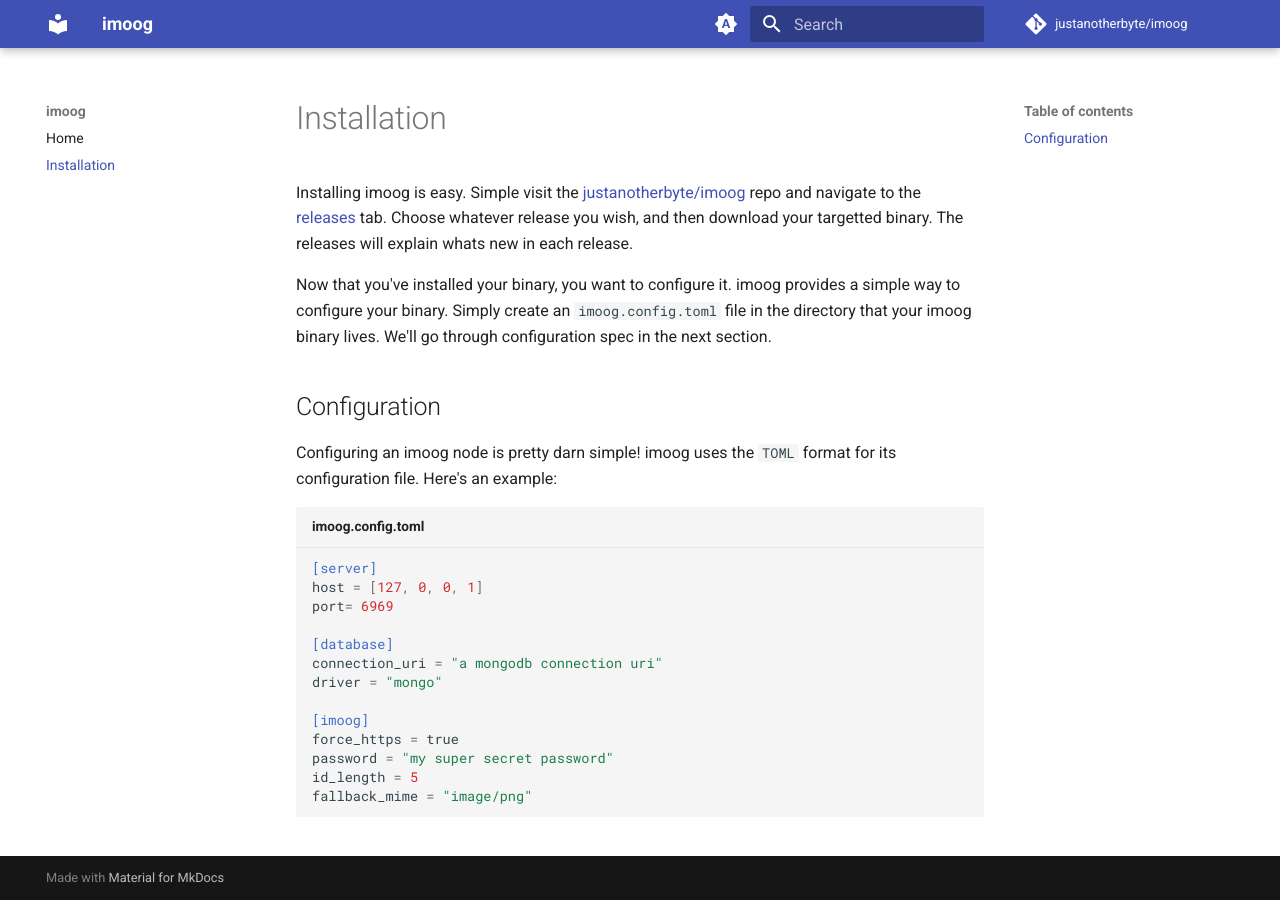
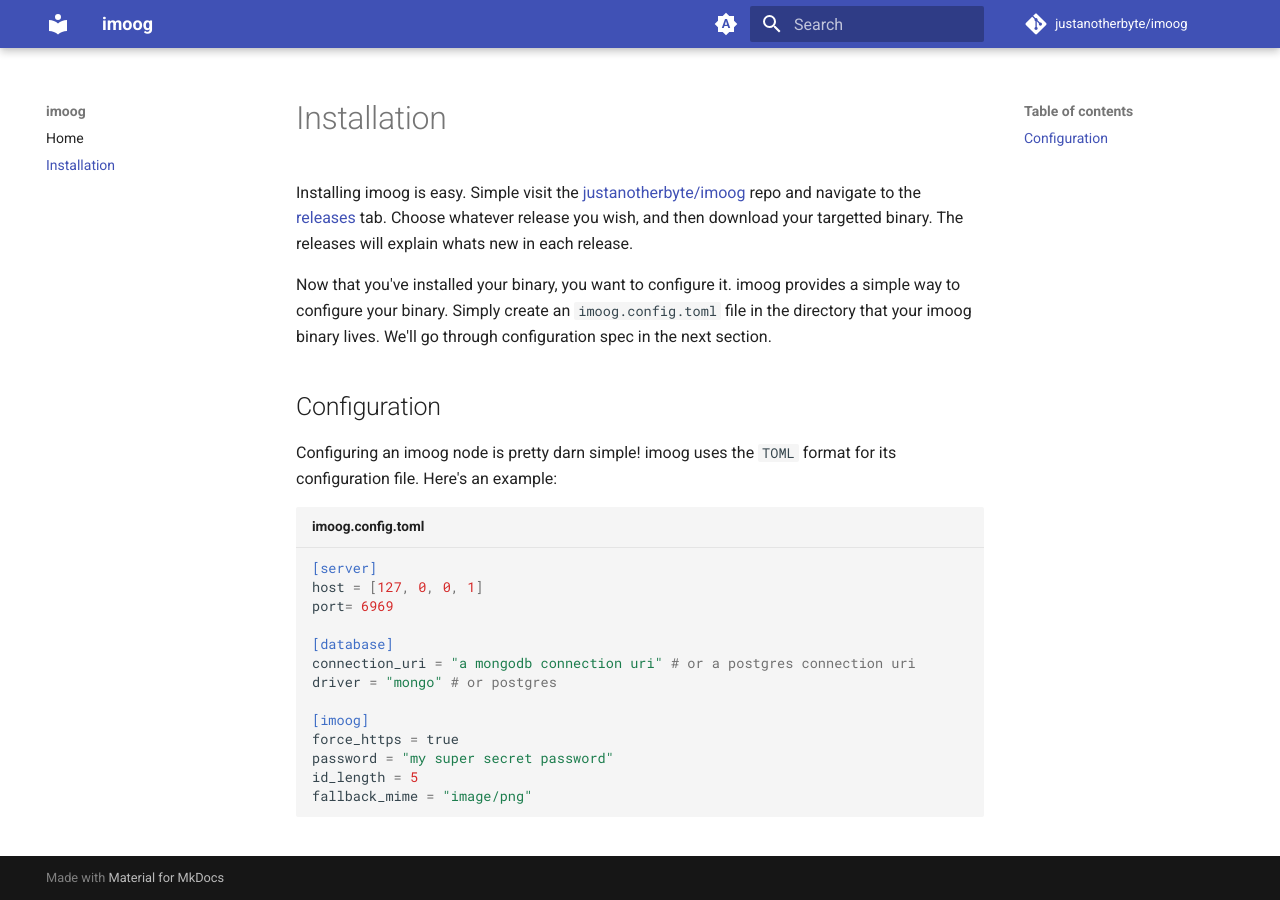
Before and after one commit to justanotherbyte/imoog, an MkDocs documentation site: the page built from docs/installation.md, in a window 1280 px wide. Built offline with MkDocs 1.6.1 and Material for MkDocs 9.7.7, drawn with Linux system fonts in a browser that asks for light colours; comment, search, counter and statistics services are not loaded.

Commit message:
finished i think?

```diff
--- a/docs/installation.md
+++ b/docs/installation.md
@@ -15,8 +15,8 @@
 port= 6969
 
 [database]
-connection_uri = "a mongodb connection uri"
-driver = "mongo"
+connection_uri = "a mongodb connection uri" # or a postgres connection uri
+driver = "mongo" # or postgres
 
 [imoog]
 force_https = true
```
